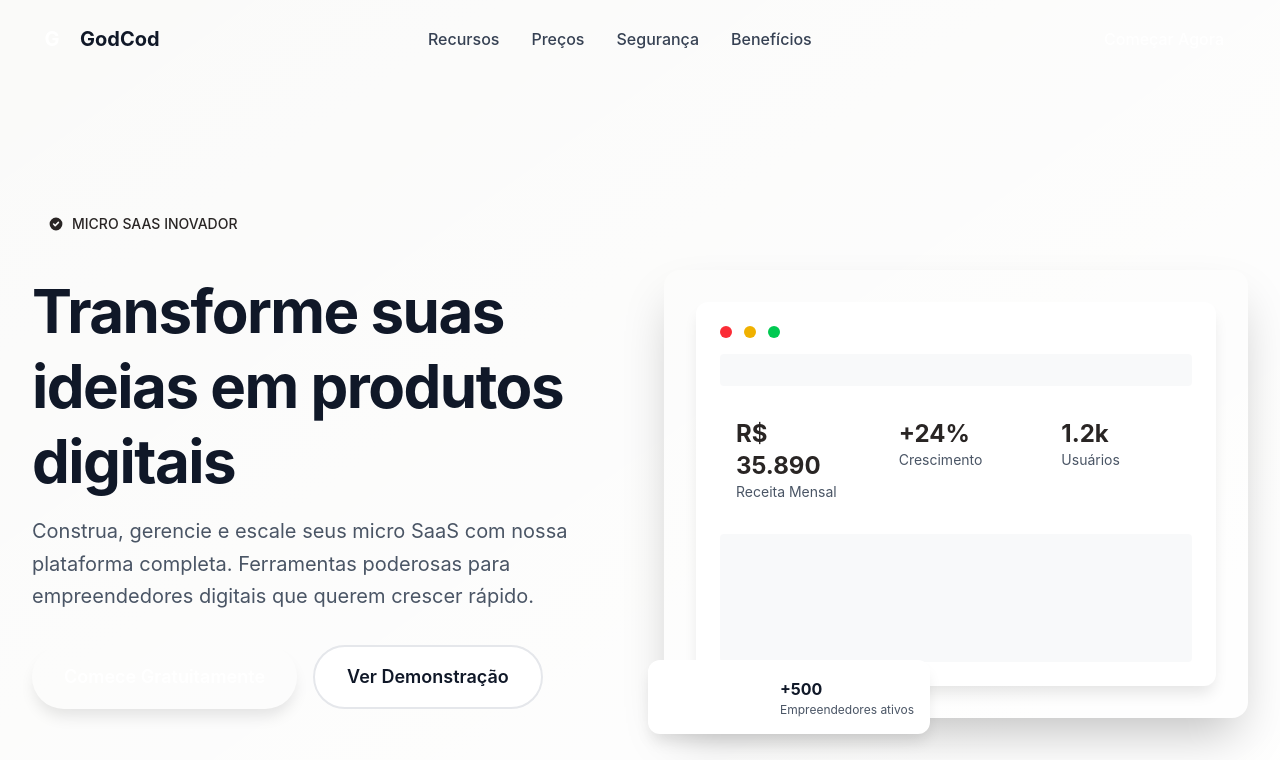
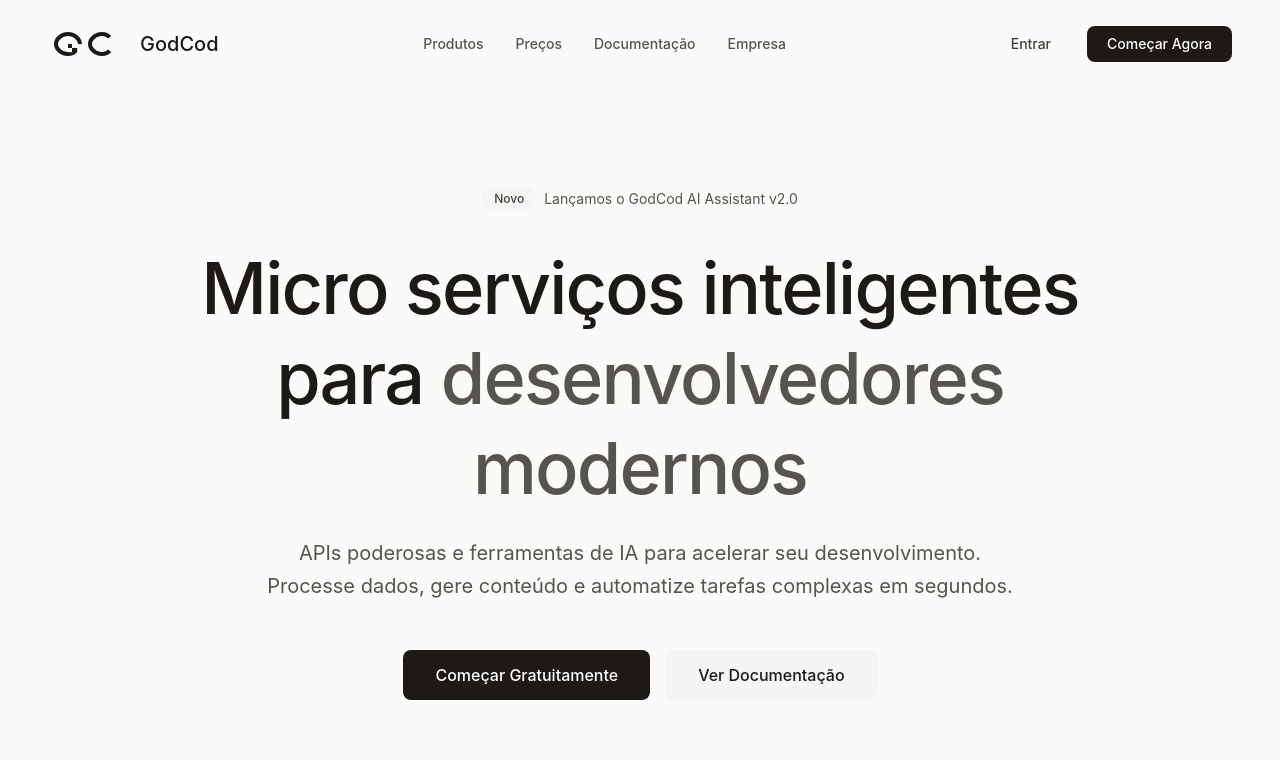
Before and after one commit to godcodspace/ws-godcod.space, a React (Vite) app: page / in a window 1280 px wide. Shown: the top 760 px of the page. Built offline with nearby package versions, Linux system fonts and the light colour scheme.

Commit message:
refactor: transform Hero to minimalist design with GodCod services

```diff
--- a/src/components/Hero.jsx
+++ b/src/components/Hero.jsx
@@ -1,39 +1,41 @@
 import { useState } from 'react'
+import Logo from './Logo'
 
 const Hero = () => {
   const [mobileMenuOpen, setMobileMenuOpen] = useState(false)
 
   return (
-    <div className="bg-gradient-to-br from-primary-50 to-white">
+    <div className="min-h-screen bg-neutral-50">
       {/* Navbar */}
-      <nav className="flex items-center justify-between px-6 lg:px-8 py-4 max-w-7xl mx-auto">
+      <nav className="flex items-center justify-between px-6 lg:px-12 py-6 max-w-7xl mx-auto">
         {/* Logo */}
-        <div className="flex items-center gap-2">
-          <div className="w-10 h-10 bg-primary-600 rounded-lg flex items-center justify-center">
-            <span className="text-white font-bold text-xl">G</span>
-          </div>
-          <span className="text-xl font-bold text-gray-900">GodCod</span>
+        <div className="flex items-center gap-3">
+          <Logo className="text-neutral-900" />
+          <span className="text-xl font-medium text-neutral-900">GodCod</span>
         </div>
 
         {/* Desktop Menu */}
         <div className="hidden md:flex items-center gap-8">
-          <a href="#features" className="text-gray-700 hover:text-primary-600 font-medium transition-colors">
-            Recursos
+          <a href="#products" className="text-neutral-600 hover:text-neutral-900 text-sm font-medium transition-colors">
+            Produtos
           </a>
-          <a href="#pricing" className="text-gray-700 hover:text-primary-600 font-medium transition-colors">
+          <a href="#pricing" className="text-neutral-600 hover:text-neutral-900 text-sm font-medium transition-colors">
             Preços
           </a>
-          <a href="#security" className="text-gray-700 hover:text-primary-600 font-medium transition-colors">
-            Segurança
+          <a href="#docs" className="text-neutral-600 hover:text-neutral-900 text-sm font-medium transition-colors">
+            Documentação
           </a>
-          <a href="#benefits" className="text-gray-700 hover:text-primary-600 font-medium transition-colors">
-            Benefícios
+          <a href="#company" className="text-neutral-600 hover:text-neutral-900 text-sm font-medium transition-colors">
+            Empresa
           </a>
         </div>
 
-        {/* CTA Button */}
-        <div className="hidden md:block">
-          <button className="bg-primary-600 text-white px-6 py-2.5 rounded-full font-medium hover:bg-primary-700 transition-colors">
+        {/* CTA Buttons */}
+        <div className="hidden md:flex items-center gap-4">
+          <button className="text-neutral-700 px-5 py-2 text-sm font-medium hover:text-neutral-900 transition-colors">
+            Entrar
+          </button>
+          <button className="bg-neutral-900 text-white px-5 py-2 rounded-lg text-sm font-medium hover:bg-neutral-800 transition-colors">
             Começar Agora
           </button>
         </div>
@@ -77,98 +79,74 @@ const Hero = () => {
       )}
 
       {/* Hero Content */}
-      <div className="max-w-7xl mx-auto px-6 lg:px-8 py-20 lg:py-32">
-        <div className="grid lg:grid-cols-2 gap-12 items-center">
-          {/* Text Content */}
-          <div className="space-y-8">
-            <div className="inline-flex items-center gap-2 bg-secondary-100 text-secondary-700 px-4 py-2 rounded-full text-sm font-medium">
-              <svg className="w-4 h-4" fill="currentColor" viewBox="0 0 20 20">
-                <path fillRule="evenodd" d="M10 18a8 8 0 100-16 8 8 0 000 16zm3.707-9.293a1 1 0 00-1.414-1.414L9 10.586 7.707 9.293a1 1 0 00-1.414 1.414l2 2a1 1 0 001.414 0l4-4z" clipRule="evenodd" />
-              </svg>
-              MICRO SAAS INOVADOR
+      <div className="max-w-6xl mx-auto px-6 lg:px-12 pt-24 pb-20">
+        <div className="text-center">
+          {/* Announcement Badge */}
+          <div className="inline-flex items-center gap-2 mb-8">
+            <span className="px-3 py-1 bg-neutral-100 text-neutral-700 rounded-full text-xs font-medium">
+              Novo
+            </span>
+            <span className="text-sm text-neutral-600">
+              Lançamos o GodCod AI Assistant v2.0
+            </span>
           </div>
 
-            <div className="space-y-4">
-              <h1 className="text-4xl lg:text-6xl font-bold text-gray-900 leading-tight">
-                Transforme suas ideias em
-                <span className="text-primary-600"> produtos digitais</span>
+          {/* Main Heading */}
+          <h1 className="text-5xl lg:text-7xl font-medium text-neutral-900 leading-tight mb-6">
+            Micro serviços inteligentes
+            <br />
+            para <span className="text-neutral-600">desenvolvedores modernos</span>
           </h1>
-              <p className="text-lg lg:text-xl text-gray-600 leading-relaxed">
-                Construa, gerencie e escale seus micro SaaS com nossa plataforma completa.
-                Ferramentas poderosas para empreendedores digitais que querem crescer rápido.
+
+          {/* Subheading */}
+          <p className="text-xl text-neutral-600 max-w-3xl mx-auto mb-12 leading-relaxed">
+            APIs poderosas e ferramentas de IA para acelerar seu desenvolvimento.
+            Processe dados, gere conteúdo e automatize tarefas complexas em segundos.
           </p>
-            </div>
 
-            <div className="flex flex-col sm:flex-row gap-4">
-              <button className="bg-primary-600 text-white px-8 py-4 rounded-full font-semibold text-lg hover:bg-primary-700 transition-all transform hover:scale-105 shadow-lg">
-                Comece Gratuitamente
+          {/* CTA Buttons */}
+          <div className="flex flex-col sm:flex-row gap-4 justify-center mb-16">
+            <button className="bg-neutral-900 text-white px-8 py-3 rounded-lg font-medium hover:bg-neutral-800 transition-colors">
+              Começar Gratuitamente
             </button>
-              <button className="bg-white text-gray-900 px-8 py-4 rounded-full font-semibold text-lg hover:bg-gray-50 transition-all border-2 border-gray-200">
-                Ver Demonstração
+            <button className="bg-neutral-100 text-neutral-900 px-8 py-3 rounded-lg font-medium hover:bg-neutral-200 transition-colors">
+              Ver Documentação
             </button>
           </div>
 
-            {/* Trust Indicators */}
-            <div className="flex items-center gap-8 pt-4">
-              <div className="flex items-center gap-2">
-                <svg className="w-5 h-5 text-green-500" fill="currentColor" viewBox="0 0 20 20">
-                  <path fillRule="evenodd" d="M10 18a8 8 0 100-16 8 8 0 000 16zm3.707-9.293a1 1 0 00-1.414-1.414L9 10.586 7.707 9.293a1 1 0 00-1.414 1.414l2 2a1 1 0 001.414 0l4-4z" clipRule="evenodd" />
+          {/* Product Cards Preview */}
+          <div className="grid md:grid-cols-3 gap-6 max-w-4xl mx-auto">
+            {/* AI Assistant Card */}
+            <div className="bg-white border border-neutral-200 rounded-xl p-6 hover:shadow-lg transition-shadow">
+              <div className="w-12 h-12 bg-neutral-100 rounded-lg flex items-center justify-center mb-4">
+                <svg className="w-6 h-6 text-neutral-700" fill="none" stroke="currentColor" viewBox="0 0 24 24">
+                  <path strokeLinecap="round" strokeLinejoin="round" strokeWidth={1.5} d="M9.75 17L9 20l-1 1h8l-1-1-.75-3M3 13h18M5 17h14a2 2 0 002-2V5a2 2 0 00-2-2H5a2 2 0 00-2 2v10a2 2 0 002 2z" />
                 </svg>
-                <span className="text-gray-600">Sem cartão de crédito</span>
               </div>
-              <div className="flex items-center gap-2">
-                <svg className="w-5 h-5 text-green-500" fill="currentColor" viewBox="0 0 20 20">
-                  <path fillRule="evenodd" d="M10 18a8 8 0 100-16 8 8 0 000 16zm3.707-9.293a1 1 0 00-1.414-1.414L9 10.586 7.707 9.293a1 1 0 00-1.414 1.414l2 2a1 1 0 001.414 0l4-4z" clipRule="evenodd" />
-                </svg>
-                <span className="text-gray-600">Setup em 2 minutos</span>
-              </div>
-            </div>
+              <h3 className="font-medium text-neutral-900 mb-2">AI Assistant</h3>
+              <p className="text-sm text-neutral-600">Assistente inteligente para geração de código e documentação</p>
             </div>
 
-          {/* Visual Content */}
-          <div className="relative">
-            {/* Placeholder for illustration/graphic */}
-            <div className="bg-gradient-to-br from-primary-100 to-primary-200 rounded-2xl p-8 shadow-2xl">
-              <div className="bg-white rounded-xl p-6 shadow-lg">
-                <div className="flex items-center gap-3 mb-4">
-                  <div className="w-3 h-3 bg-red-500 rounded-full"></div>
-                  <div className="w-3 h-3 bg-yellow-500 rounded-full"></div>
-                  <div className="w-3 h-3 bg-green-500 rounded-full"></div>
+            {/* Data Processing Card */}
+            <div className="bg-white border border-neutral-200 rounded-xl p-6 hover:shadow-lg transition-shadow">
+              <div className="w-12 h-12 bg-neutral-100 rounded-lg flex items-center justify-center mb-4">
+                <svg className="w-6 h-6 text-neutral-700" fill="none" stroke="currentColor" viewBox="0 0 24 24">
+                  <path strokeLinecap="round" strokeLinejoin="round" strokeWidth={1.5} d="M9 3v2m6-2v2M9 19v2m6-2v2M5 9H3m2 6H3m18-6h-2m2 6h-2M7 19h10a2 2 0 002-2V7a2 2 0 00-2-2H7a2 2 0 00-2 2v10a2 2 0 002 2zM9 9h6v6H9V9z" />
+                </svg>
+              </div>
+              <h3 className="font-medium text-neutral-900 mb-2">Data Processing</h3>
+              <p className="text-sm text-neutral-600">APIs para processamento e análise de dados em tempo real</p>
             </div>
 
-                {/* Dashboard Preview */}
-                <div className="space-y-4">
-                  <div className="bg-gray-100 h-8 rounded animate-pulse"></div>
-                  <div className="grid grid-cols-3 gap-4">
-                    <div className="bg-primary-100 rounded-lg p-4">
-                      <div className="text-2xl font-bold text-primary-600">R$ 35.890</div>
-                      <div className="text-sm text-gray-600">Receita Mensal</div>
+            {/* Image Generation Card */}
+            <div className="bg-white border border-neutral-200 rounded-xl p-6 hover:shadow-lg transition-shadow">
+              <div className="w-12 h-12 bg-neutral-100 rounded-lg flex items-center justify-center mb-4">
+                <svg className="w-6 h-6 text-neutral-700" fill="none" stroke="currentColor" viewBox="0 0 24 24">
+                  <path strokeLinecap="round" strokeLinejoin="round" strokeWidth={1.5} d="M4 16l4.586-4.586a2 2 0 012.828 0L16 16m-2-2l1.586-1.586a2 2 0 012.828 0L20 14m-6-6h.01M6 20h12a2 2 0 002-2V6a2 2 0 00-2-2H6a2 2 0 00-2 2v12a2 2 0 002 2z" />
+                </svg>
               </div>
-                    <div className="bg-secondary-100 rounded-lg p-4">
-                      <div className="text-2xl font-bold text-secondary-600">+24%</div>
-                      <div className="text-sm text-gray-600">Crescimento</div>
-                    </div>
-                    <div className="bg-accent-100 rounded-lg p-4">
-                      <div className="text-2xl font-bold text-accent-600">1.2k</div>
-                      <div className="text-sm text-gray-600">Usuários</div>
-                    </div>
-                  </div>
-                  <div className="bg-gray-100 h-32 rounded animate-pulse"></div>
-                </div>
-              </div>
-            </div>
-
-            {/* Floating Badge */}
-            <div className="absolute -bottom-4 -left-4 bg-white rounded-xl shadow-lg p-4 flex items-center gap-3">
-              <div className="flex -space-x-2">
-                <div className="w-10 h-10 bg-primary-500 rounded-full border-2 border-white"></div>
-                <div className="w-10 h-10 bg-secondary-500 rounded-full border-2 border-white"></div>
-                <div className="w-10 h-10 bg-accent-500 rounded-full border-2 border-white"></div>
-              </div>
-              <div>
-                <div className="font-bold text-gray-900">+500</div>
-                <div className="text-xs text-gray-600">Empreendedores ativos</div>
-              </div>
+              <h3 className="font-medium text-neutral-900 mb-2">Image Generation</h3>
+              <p className="text-sm text-neutral-600">Crie imagens e gráficos com IA generativa avançada</p>
             </div>
           </div>
         </div>
```
Lines whose indentation alone changed are shown as unchanged.
